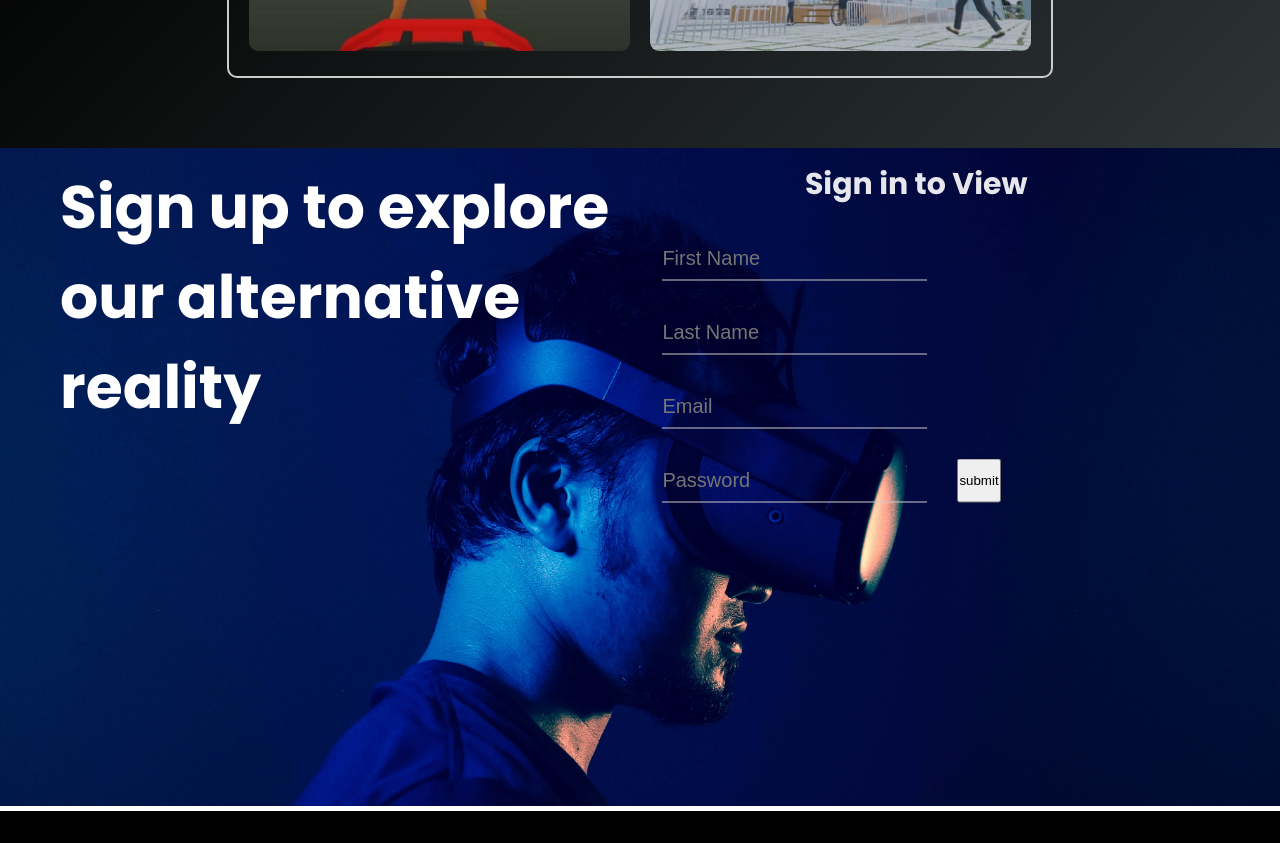
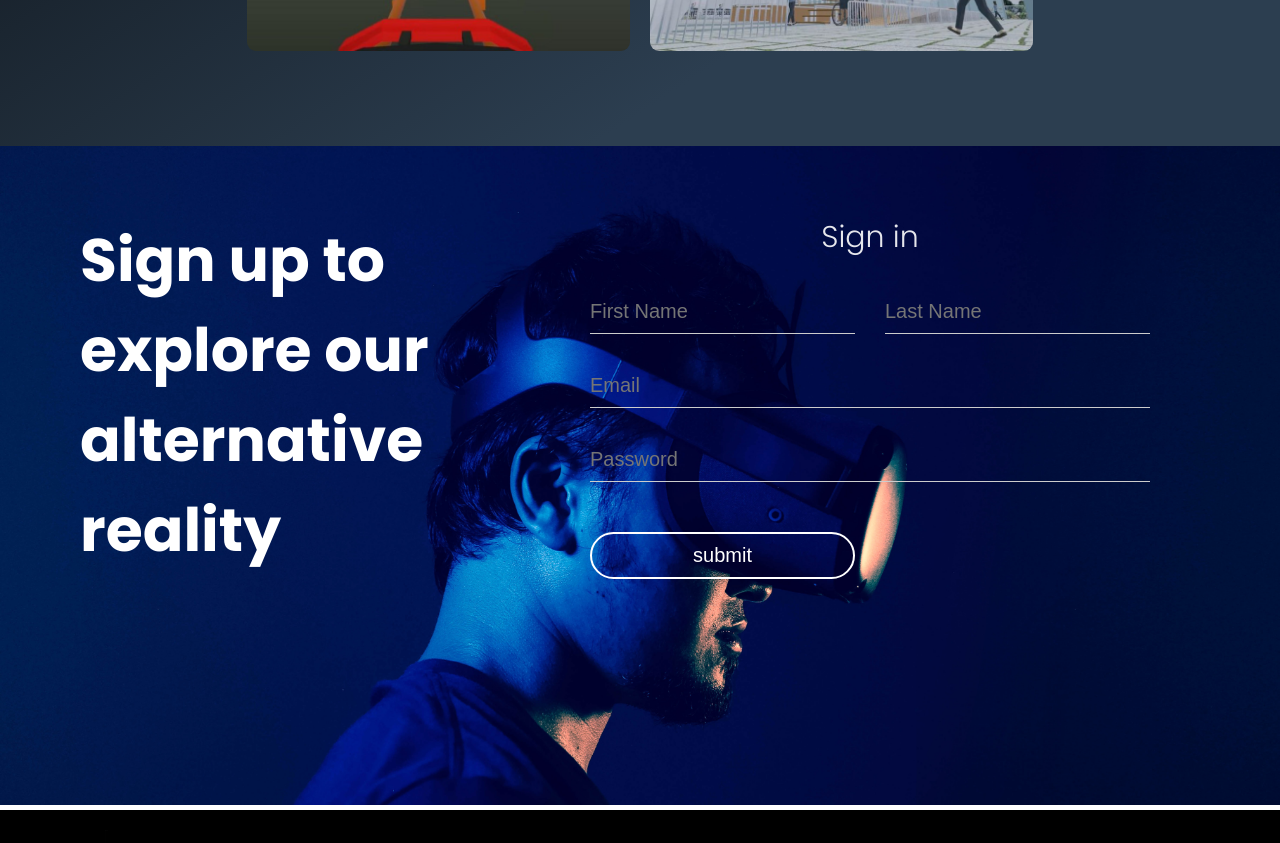
Before and after one commit to finushaheem/VMeet, a React (Create React App) app: page / in a window 1280 px wide. Shown: the part 3100-3943 px from the top of the page. Built offline with nearby package versions, Linux system fonts and the light colour scheme.

Commit message:
Subscribe section design change😐

```diff
--- a/src/components/Showcase/Showcase.module.css
+++ b/src/components/Showcase/Showcase.module.css
@@ -1,6 +1,8 @@
 .showcase {
     /* background-image: background-color: #2d3436; */
-    background-image: linear-gradient(315deg, #2d3436 0%, #000000 74%);
+    /* background-image: linear-gradient(315deg, #2d3436 0%, #000000 74%); */
+    background-color: #000000;
+    background-image: linear-gradient(147deg, #000000 0%, #2c3e50 74%);
     padding: 7rem 5rem;
 }
 
@@ -33,7 +35,6 @@
     display: flex;
     flex-wrap: wrap;
     padding: 1rem;
-    border: 2px solid #ccc;
     border-radius: 10px;
 }
 
--- a/src/components/Subscribe/Subscribe.css
+++ b/src/components/Subscribe/Subscribe.css
@@ -19,9 +19,9 @@
 
 .subs-content-box {
     position: absolute;
-    top: 30%;
+    top: 40%;
     left: 50%;
-    padding: 4rem 6rem;
+    padding: 4rem 8rem;
 
     transform: translate(-50%, -50%);
     display: flex;
@@ -57,11 +57,42 @@
     font-size: 3rem;
     color: #fff;
     opacity: 90%;
+    font-weight: 300;
 }
 
 .form {
-    display: flex;
-    gap: 3rem;
-    flex-wrap: wrap;
     padding: 3rem 5rem;
+    display: grid;
+    grid-gap: 3rem;
+    grid-template-columns: repeat(2, 1fr);
+    grid-template-areas: "fname name" "hello hello" "pass pass";
 }
+
+
+.subs-input {
+    grid-area: fname;
+}
+
+.l-input {
+    grid-area: name;
+}
+
+.mail-input {
+    grid-area: hello;
+}
+
+.pass-input {
+    grid-area: pass;
+}
+
+
+
+.subbtn {
+    border: 2px solid #fff;
+    margin-top: 2rem;
+    border-radius: 10rem;
+    background: transparent;
+    padding: 1rem 5rem;
+    color: #fff;
+    font-size: 2rem;
+}
--- a/src/components/Subscribe/Subscribe.js
+++ b/src/components/Subscribe/Subscribe.js
@@ -41,14 +41,14 @@ const Subscribe = () => {
 
                     <div className="subs-form">
                         <div className="sub-form-headingBox">
-                            <h3 className="sub-form-heading">Sign in to View</h3>
+                            <h3 className="sub-form-heading">Sign in</h3>
                         </div>
                         <form action="" className="form">
                             <input type="text" className="subs-input" placeholder="First Name" />
-                            <input type="text" className="subs-input" placeholder="Last Name" />
-                            <input type="email" className="subs-input" placeholder="Email" />
-                            <input type="password" className="subs-input" placeholder="Password" />
-                            <button>submit</button>
+                            <input type="text" className="subs-input l-input" placeholder="Last Name" />
+                            <input type="email" className="subs-input mail-input" placeholder="Email" />
+                            <input type="password" className="subs-input pass-input" placeholder="Password" />
+                            <button className="subbtn">submit</button>
                         </form>
                     </div>
 
```
